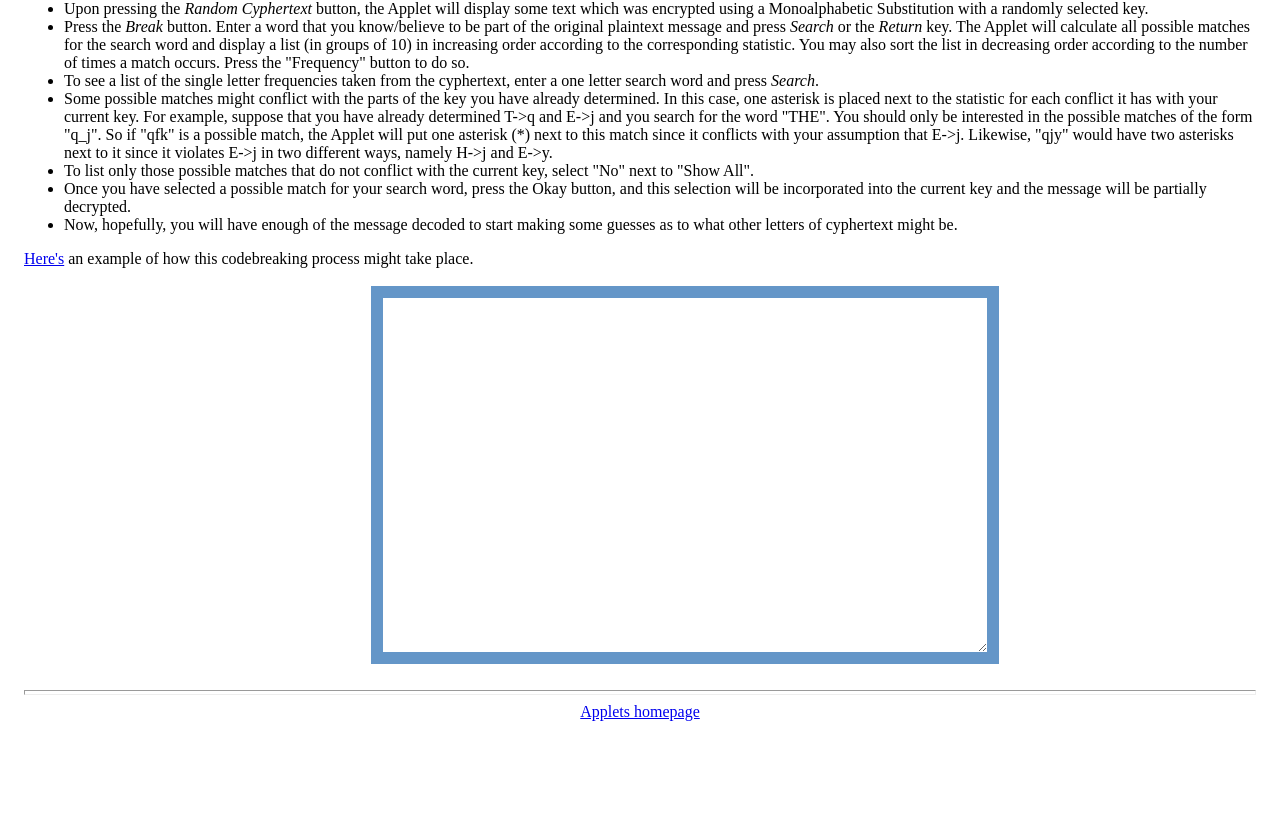
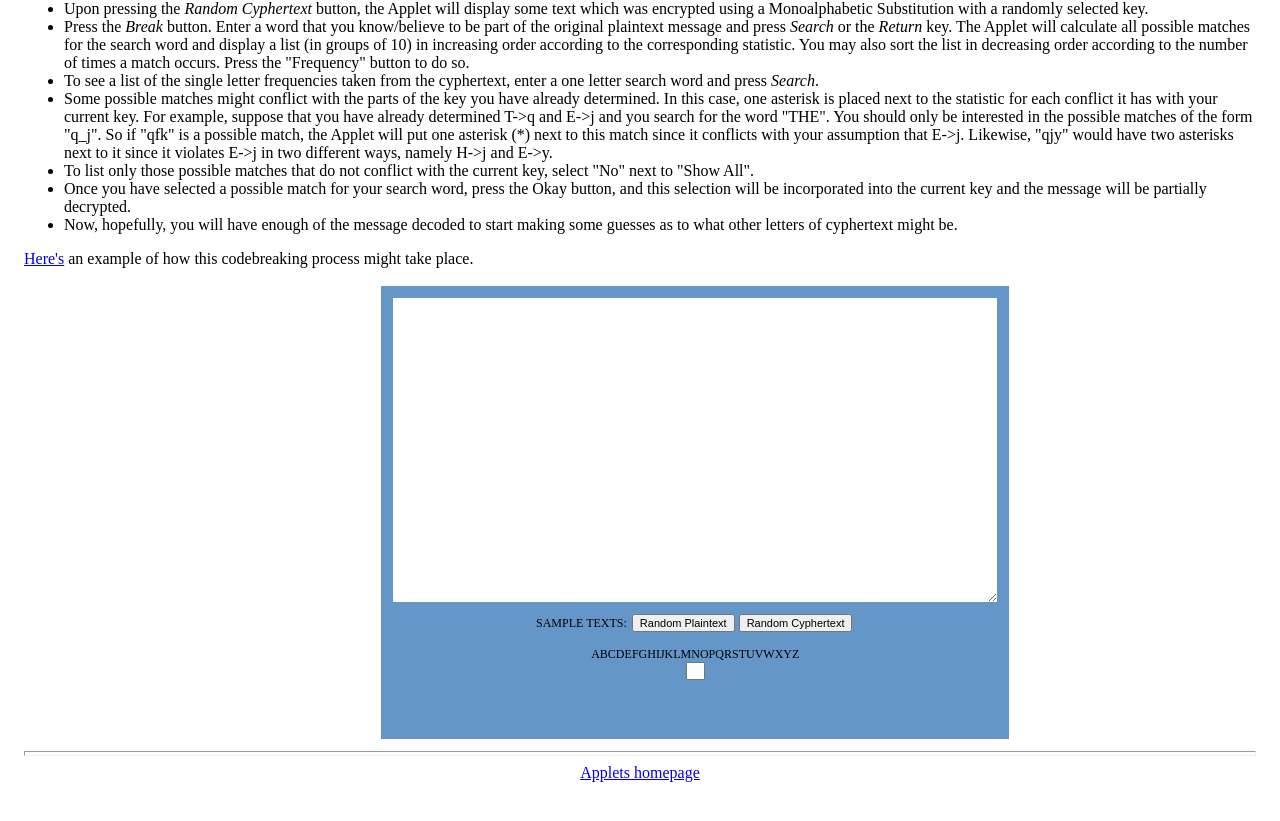
Before and after one commit to powergrl/Monoalphabetic, an Angular app: page / in a window 1280 px wide. Shown: the part 537-1358 px from the top of the page. Before the commit the page ends 1302 px from the top, so only its background shows below. Built offline with nearby package versions, Linux system fonts and the light colour scheme.

Commit message:
Created an array for the alphabets and displayed them

```diff
--- a/src/app/app.component.html
+++ b/src/app/app.component.html
@@ -566,7 +566,6 @@
       <br><br>
       <!-- Actual Game -->
       <app-crypt-mono></app-crypt-mono>
-      <br><br><br><br><br><br><br><br><br><br><br><br><br><br><br><br><br><br><br><br><br><br>
       <hr size="5">
       <div align="center">
         <a href="http://www.math.ucsd.edu/~alina/crypto-applets/">Applets homepage</a>
--- a/src/app/crypt-mono/crypt-mono.component.css
+++ b/src/app/crypt-mono/crypt-mono.component.css
@@ -1,12 +1,23 @@
+/* The format for the input rectangle */
+#inputrectangle{
+    width: 600px;
+    height: 300px;
+    background: #ffffff;
+    left: 29%;
+    position: relative;
+    margin-left: 0px;
+    border: 12px solid #6496c8
+}
+
 /* The format for the rectangle */
 #rectangle{
-    width: 600px;
-    height: 350px;
-    background: #ffffff;
+    width: 628px;
+    height: 125px;
+    background: #6496c8;
     left: 29%;
-    position: absolute;
-    margin-left: 0px;
-    border: 12px solid #6496c8
+    position: relative;
+    top: -4px;
+    font-size: 12px;
 }
 
 /* Use h2 for actual words */
@@ -32,13 +43,23 @@ p {
   font-weight: bold;
 }
 
-span {
-  font-size: 13px;
-  margin-top: 0px;
-  margin-bottom: 0px;
-  margin-left: 3.5px;
-  margin-right: 15px;
-  letter-spacing: 9.05px;
-  font-family: monospace;
-  font-weight: bold;
+/* Use button for... buttons */
+button {
+  font-size: 11px;
+  margin-left: 2px;
+  margin-right: 2px;
 }
+
+/* Use input for input boxes */
+.input {
+  font-size: 11px;
+  width: 11px;
+  text-align: center;
+  color: transparent;
+  text-shadow: 0 0 0 #000000
+}
+
+.input:focus {
+  background-color: yellow;
+  outline: none;
+}
--- a/src/app/crypt-mono/crypt-mono.component.html
+++ b/src/app/crypt-mono/crypt-mono.component.html
@@ -1 +1,12 @@
-<textarea id="rectangle"></textarea>
+<div>
+  <textarea id="inputrectangle"></textarea>
+  <div id="rectangle" align="center">
+    SAMPLE TEXTS:
+    <button type="randomPlaintext">Random Plaintext</button>
+    <button type="randomCyphertext">Random Cyphertext</button>
+    <br><br>
+    <span *ngFor="let letter of alphabet; index as i">{{alphabet[i]}}</span>
+    <br>
+    <input type="text" maxlength="1" ng-model="a" class="input">
+  </div>
+</div>
--- a/src/app/crypt-mono/crypt-mono.component.ts
+++ b/src/app/crypt-mono/crypt-mono.component.ts
@@ -7,9 +7,12 @@ import { Component, OnInit } from '@angular/core';
 })
 export class CryptMonoComponent implements OnInit {
 
+  alphabet;
+
   constructor() { }
 
   ngOnInit() {
+    this.alphabet = ["A", "B", "C", "D", "E", "F", "G", "H", "I", "J", "K", "L", "M", "N", "O", "P", "Q", "R", "S", "T", "U", "V", "W", "X", "Y", "Z"];
   }
 
 }
```
